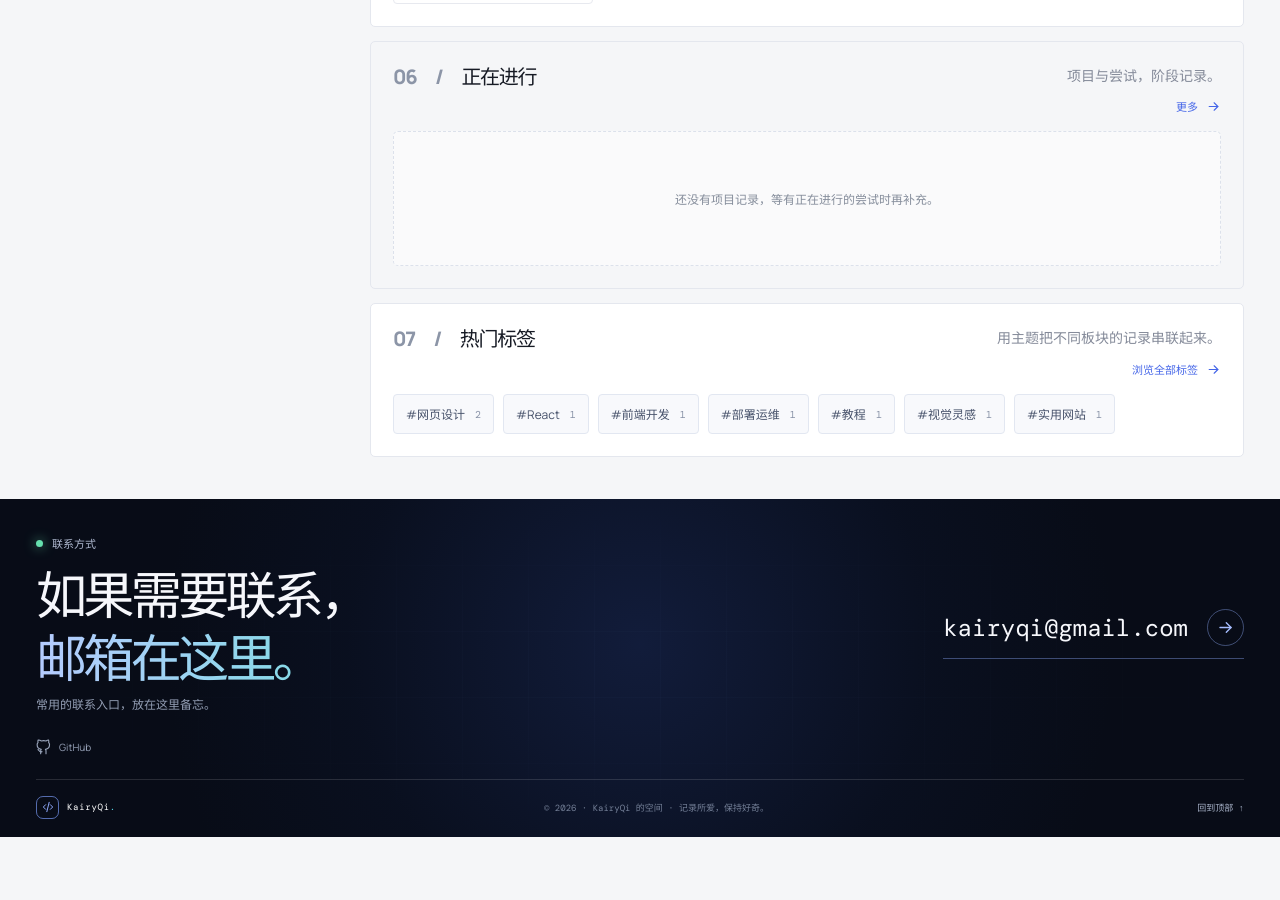
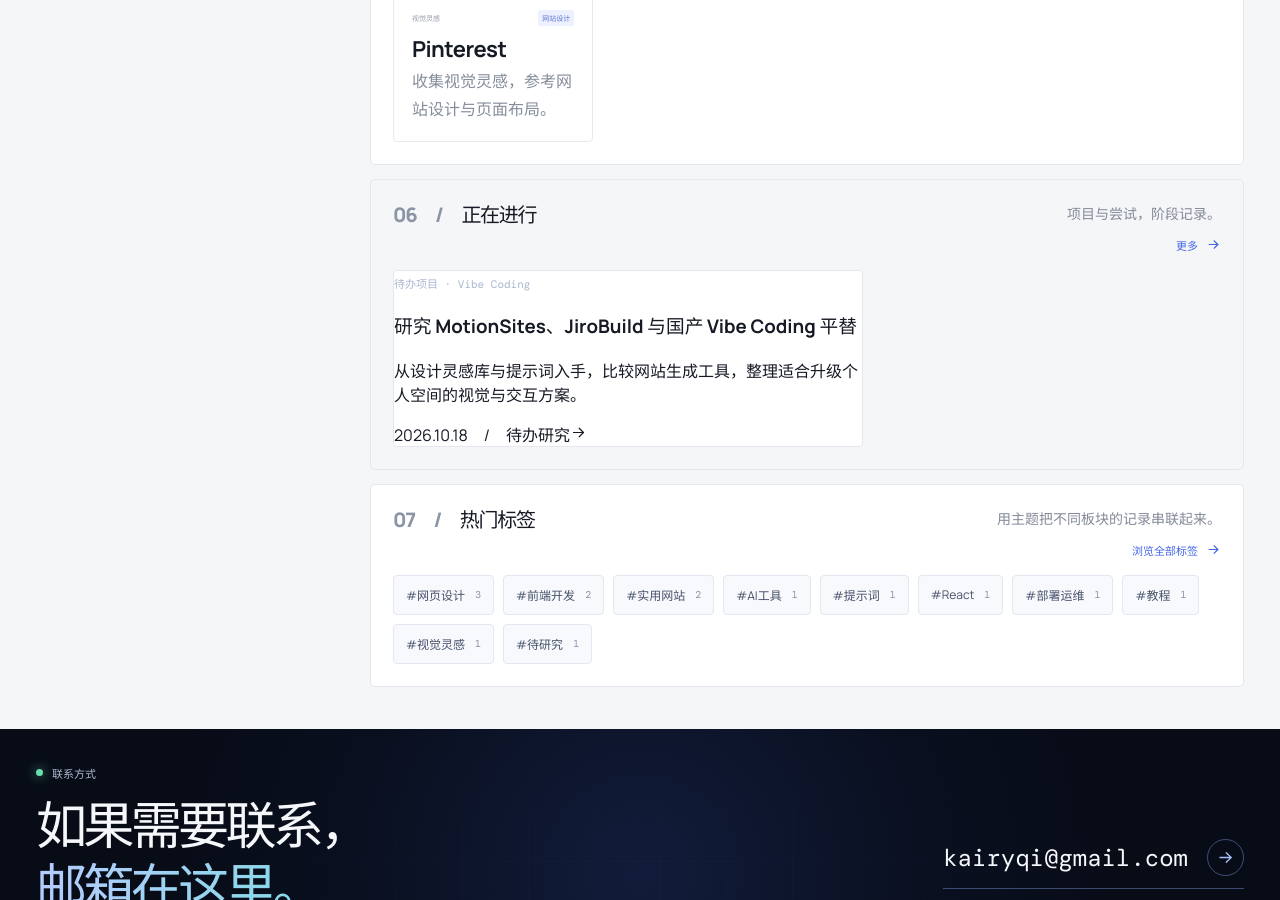
Before and after one commit to kairyqi/kairyqi-blog, a React (Vite) app: page / in a window 1280 px wide. Shown: the part 1900-2800 px from the top of the page. Before the commit the page ends 2737 px from the top, so only its background shows below. Built offline with nearby package versions, Linux system fonts and the light colour scheme.

Commit message:
Add Vibe Coding tools research to project backlog

```diff
--- a/src/main.jsx
+++ b/src/main.jsx
@@ -114,6 +114,19 @@ const logEntries = [
       '后续更新指引：网站仓库为 https://github.com/kairyqi/kairyqi-blog，使用 React 与 Vite，发布到 GitHub Pages（https://kairyqi.github.io/kairyqi-blog/）。新增内容时先确定板块，并整理标题、日期、分类、摘要、正文及相关链接或媒体；保持桌面与手机布局、列表/详情/搜索和 Pages 子路径资源引用正常。修改后先完成构建检查，再提交并推送 main 发布，只提交本次相关内容，不带入临时附件或无关文件；最后说明改动和发布结果。',
     ],
   },
+  {
+    id: 'vibe-coding-design-tools', section: 'projects', date: '2026.10.18', category: '待办项目 · Vibe Coding',
+    title: '研究 MotionSites、JiroBuild 与国产 Vibe Coding 平替',
+    note: '从设计灵感库与提示词入手，比较网站生成工具，整理适合升级个人空间的视觉与交互方案。',
+    tags: ['AI工具', '提示词', '网页设计', '前端开发', '实用网站', '待研究'],
+    body: [
+      '灵感来源：抖音账号「宇至｜Vibe创业」分享的视频，标题提到 MotionSites 与 JiroBuild 的国产平替。当前先把这件事列入待办，后续再根据视频完整内容核实具体推荐的国产工具，不把尚未确认的产品名称或能力当作结论。',
+      '初步认识：MotionSites 与 JiroBuild 更偏向网站设计灵感、页面模板或提示词素材，帮助开发者给 AI 编程工具提供更明确的视觉参考；它们不应简单等同于可以独立完成所有开发、测试与部署的全自动建站平台。',
+      '计划研究：1）回看视频并确认国产平替的名称、官网、功能与收费；2）对比设计质量、中文适配、页面生成能力、动效实现、代码导出和部署方式；3）挑选适合个人主页的设计参考，重点观察首屏、内容卡片、滚动动画和移动端布局；4）评估能否融入现有 React + Vite + GitHub Pages 项目。',
+      '实施原则：先做小范围视觉实验，不推倒重建现有网站；保留已有记录、标签、搜索与详情页结构。改动后检查手机适配、加载性能、可访问性、资源路径和 GitHub Pages 构建结果。',
+      '完成标准：形成一份工具对比与成本记录，选定值得尝试的方案，并完成一个可在现有个人空间中验证的设计或交互改进。'
+    ],
+  },
 ]
 
 const bookmarks = [
@@ -207,7 +220,7 @@ function App() {
 
     <section className="favorites-section section-pad" id="favorites"><div className="page-width"><div className="section-heading"><div><h2><em>05　/</em>　收藏夹</h2></div><div className="heading-aside"><p>遇见的内容，先放在这里。</p><a className="text-link" href="?view=list&amp;section=favorites&amp;page=1">更多 <Icon name="arrow" size={15}/></a></div></div><div className="favorites-grid">{bookmarks.map(item => <a className={`favorite-card${item.image ? ' has-image' : ''}`} href={item.link} target="_blank" rel="noreferrer" key={item.title}>{item.image && <div className="favorite-visual"><img src={item.image} alt=""/><span className="favorite-open"><Icon name="external" size={15}/></span></div>}<div className="favorite-info"><div className="favorite-meta"><span>{item.type}</span><b>{item.label}</b></div><h3>{item.title}</h3><p>{item.note}</p></div></a>)}</div></div></section>
 
-    <section className="projects-section section-pad" id="projects"><div className="page-width"><div className="section-heading"><div><h2><em>06　/</em>　正在进行</h2></div><div className="heading-aside"><p>项目与尝试，阶段记录。</p><a className="text-link" href="?view=list&amp;section=projects&amp;page=1">更多 <Icon name="arrow" size={15}/></a></div></div><div className="project-grid"><div className="empty-state">还没有项目记录，等有正在进行的尝试时再补充。</div></div></div></section>
+    <section className="projects-section section-pad" id="projects"><div className="page-width"><div className="section-heading"><div><h2><em>06　/</em>　正在进行</h2></div><div className="heading-aside"><p>项目与尝试，阶段记录。</p><a className="text-link" href="?view=list&amp;section=projects&amp;page=1">更多 <Icon name="arrow" size={15}/></a></div></div><div className="project-grid">{logEntries.filter(entry => entry.section === 'projects').length ? logEntries.filter(entry => entry.section === 'projects').map((entry, index) => <a className="project-card" href={routeForDetail(entry.id)} key={entry.id}><span className="note-type">{entry.category}</span><div className="project-card-copy"><h3>{entry.title}</h3><p>{entry.note}</p></div><div className="project-card-foot"><span>{entry.date}　/　待办研究</span><Icon name="arrow" size={17}/></div></a>) : <div className="empty-state">还没有项目记录，等有正在进行的尝试时再补充。</div>}</div></div></section>
 
     <section className="home-tags-section section-pad" id="tags"><div className="page-width"><div className="section-heading"><div><h2><em>07　/</em>　热门标签</h2></div><div className="heading-aside"><p>用主题把不同板块的记录串联起来。</p><a className="text-link" href="?view=tags">浏览全部标签 <Icon name="arrow" size={15}/></a></div></div><div className="home-tag-cloud">{tagCounts.slice(0, 10).map(item => <a className="home-tag-chip" href={routeForTag(item.tag)} key={item.tag}><span>#{item.tag}</span><small>{item.count}</small></a>)}</div></div></section>
 
```
